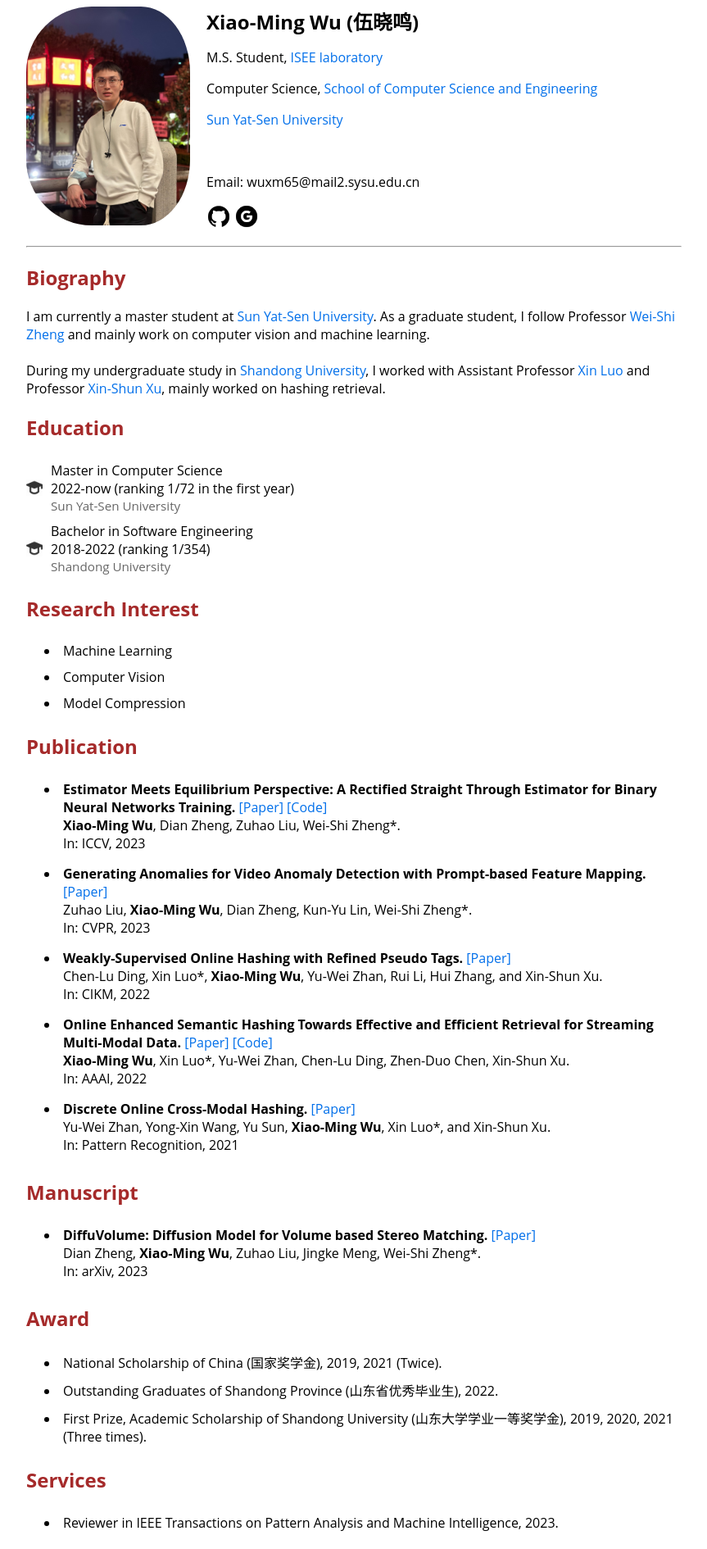
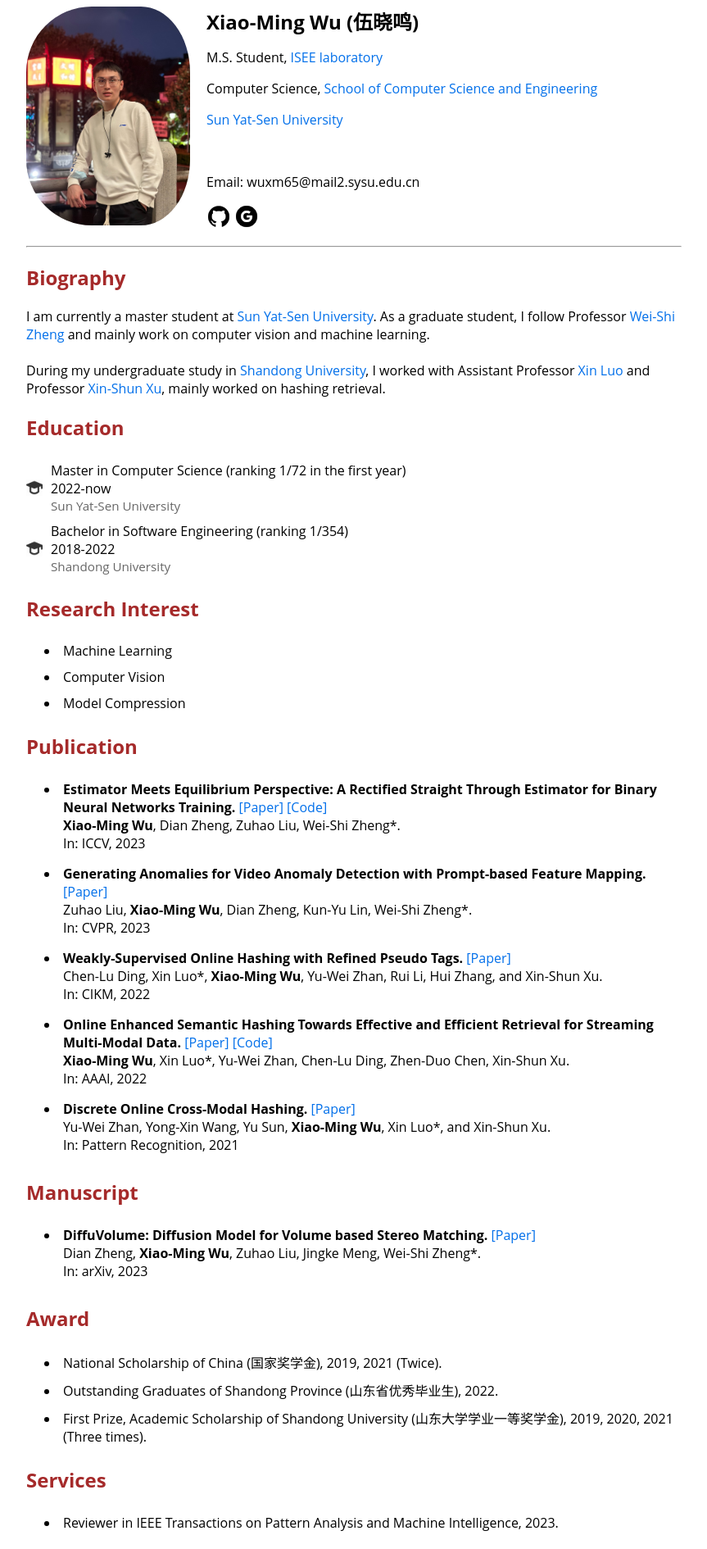
Before and after one commit to DravenALG/DravenALG.github.io, a Jekyll site: the page built from index.html, in a window 1280 px wide. Shown: the whole page at 82% size, without its empty margins (208-1071 px from the left). Built offline with Jekyll 4.4.1, drawn with Linux system fonts in a browser that asks for light colours.

```diff
--- a/_data/education.yml
+++ b/_data/education.yml
@@ -1,8 +1,8 @@
-- major: Computer Science
+- major: Computer Science (ranking 1/72 in the first year)
   school: Sun Yat-Sen University
   degree: Master
-  year: 2022-now (ranking 1/72 in the first year)
-- major: Software Engineering
+  year: 2022-now
+- major: Software Engineering (ranking 1/354)
   school: Shandong University
   degree: Bachelor
-  year: 2018-2022 (ranking 1/354)
+  year: 2018-2022
```
